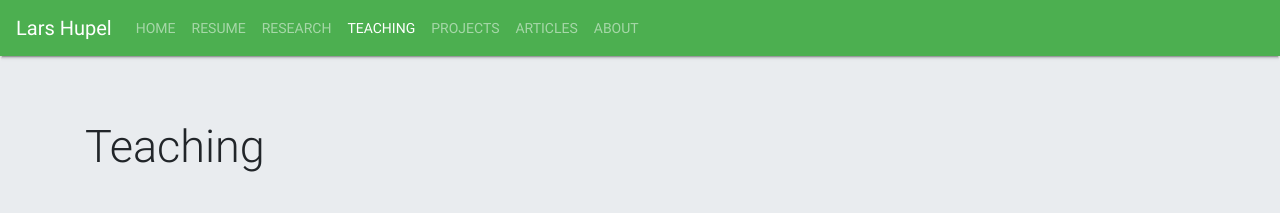
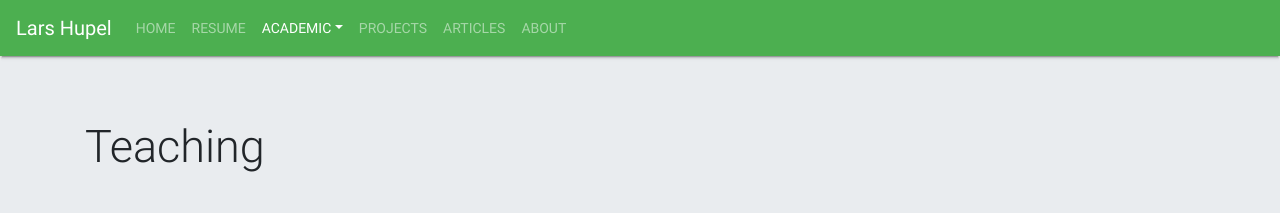
Before and after one commit to larsrh/website, a Jekyll site: the page built from teaching.html, in a window 1280 px wide. Shown: the top 213 px of the page. Built offline with Jekyll 4.4.1, drawn with Linux system fonts in a browser that asks for light colours; comment, search, counter and statistics services are not loaded.

Commit message:
merge teaching & research into academic section

```diff
--- a/_config.yml
+++ b/_config.yml
@@ -49,7 +49,7 @@
       type: research
     values:
       layout: research
-      nav: research
+      nav: academic
       card_theme: bg-success text-white
       hyphenator: true
       description: ""
--- a/_layouts/default.html
+++ b/_layouts/default.html
@@ -55,9 +55,20 @@
       <div class="collapse navbar-collapse" id="navbarDefault">
         <ul class="navbar-nav mr-auto">
           {% for page_desc in site.data.pages %}
-            <li class="nav-item {% if page_desc.id == page.nav %} active {% endif %}">
-              <a class="nav-link" href="{% if page_desc.id == "index" %}/{% else %}/{{ page_desc.id }}/{% endif %}">{{ page_desc.name }}</a>
-            </li>
+            {% if page_desc.subpages %}
+              <li class="nav-item {% if page_desc.id == page.nav %} active {% endif %} dropdown">
+                <a class="nav-link dropdown-toggle" href="#" id="navbar-dropdown-{{ page_desc.id }}" role="button" data-toggle="dropdown" aria-haspopup="true" aria-expanded="false">{{ page_desc.name }}</a>
+                <div class="dropdown-menu" aria-labelledby="navbar-dropdown-{{ page_desc.id }}">
+                  {% for sub_page_desc in page_desc.subpages %}
+                    <a class="dropdown-item" href="/{{ sub_page_desc.id }}/">{{ sub_page_desc.name }}</a>
+                  {% endfor %}
+                </div>
+              </li>
+            {% else %}
+              <li class="nav-item {% if page_desc.id == page.nav %} active {% endif %}">
+                <a class="nav-link" href="{% if page_desc.id == "index" %}/{% else %}/{{ page_desc.id }}/{% endif %}">{{ page_desc.name }}</a>
+              </li>
+            {% endif %}
           {% endfor %}
         </ul>
       </div>
--- a/_layouts/jumbotron.html
+++ b/_layouts/jumbotron.html
@@ -5,6 +5,13 @@
 {% for page_desc in site.data.pages %}
   {% if page_desc.id == page.nav %}
     {% assign p = page_desc %}
+  {% endif %}
+  {% if page_desc.subpages %}
+    {% for sub_page_desc in page_desc.subpages %}
+      {% if sub_page_desc.id == page.id %}
+        {% assign p = sub_page_desc %}
+      {% endif %}
+    {% endfor %}
   {% endif %}
 {% endfor %}
 
--- a/research.html
+++ b/research.html
@@ -1,6 +1,7 @@
 ---
 layout: jumbotron
-nav: research
+nav: academic
+id: research
 card_theme: bg-success text-white
 permalink: /research/
 ---
--- a/teaching.html
+++ b/teaching.html
@@ -1,6 +1,7 @@
 ---
 layout: jumbotron
-nav: teaching
+nav: academic
+id: teaching
 card_theme: bg-success text-white
 permalink: /teaching/
 lang: de
```
Also changed, not shown: _data/pages.yml (+9 -7 lines).
